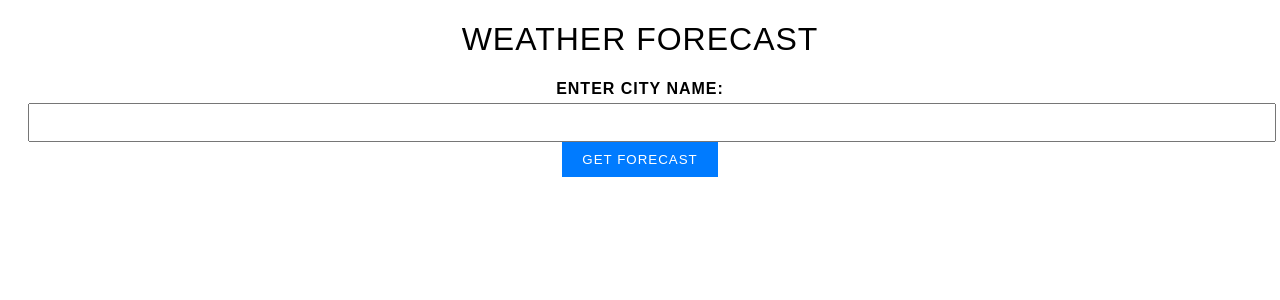
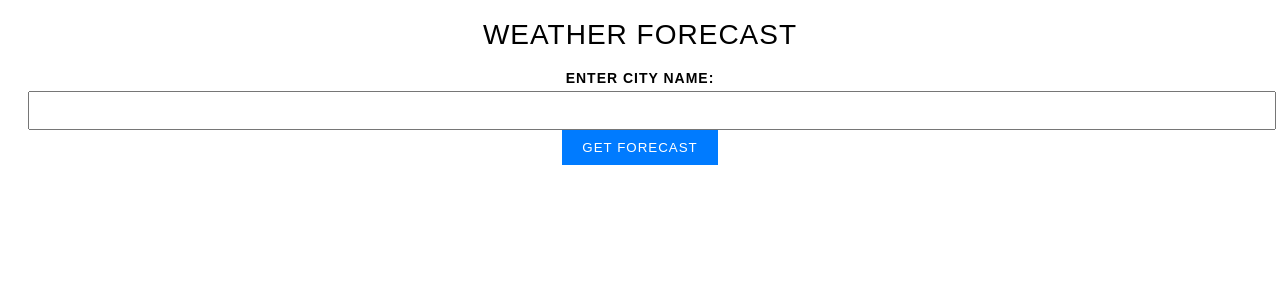
Before and after one commit to Rezatron/weather-app, a Flask app: page / in a window 1280 px wide. Shown: the top 300 px of the page. Run offline with Flask 3, Linux system fonts and the light colour scheme.

Commit message:
adjusted font - next: enable scroll

```diff
--- a/static/script.js
+++ /dev/null
@@ -1 +0,0 @@
-document.body.style.backgroundImage = `url(${image_url})`;
--- a/static/style.css
+++ b/static/style.css
@@ -1,8 +1,20 @@
 /* Global styles */
+
+
 body {
-    font-family: Arial, sans-serif;
+    font-size:14px;
+    overflow: scroll;
+}
 
+* {
+    font-family: 'Raleway', Arial, sans-serif;
+    text-align: center;
+    text-transform: uppercase;
+    font-weight: 500;
+    letter-spacing: 1px;
 }
+
+
 
 .parallax-container {
     position: fixed;
@@ -11,7 +23,8 @@ body {
     width: 100%;
     height: 100%;
     overflow: hidden;
-    z-index: -1
+    z-index: -1;
+
 }
 
 .parallax-image {
@@ -29,6 +42,8 @@ body {
     max-width: 100%;
     margin: 10px 0;
     padding: 0 20px;
+
+
 }
 
 h1,
@@ -75,13 +90,7 @@ button {
     width: calc(17% - 20px);
 }
 
-* {
-    font-family: 'Raleway', Arial, sans-serif;
-    text-align: center;
-    text-transform: uppercase;
-    font-weight: 500;
-    letter-spacing: 1px;
-}
+
 
 /* Apply styles to the hourly forecast dropdown */
 .hourly-forecast {
```
